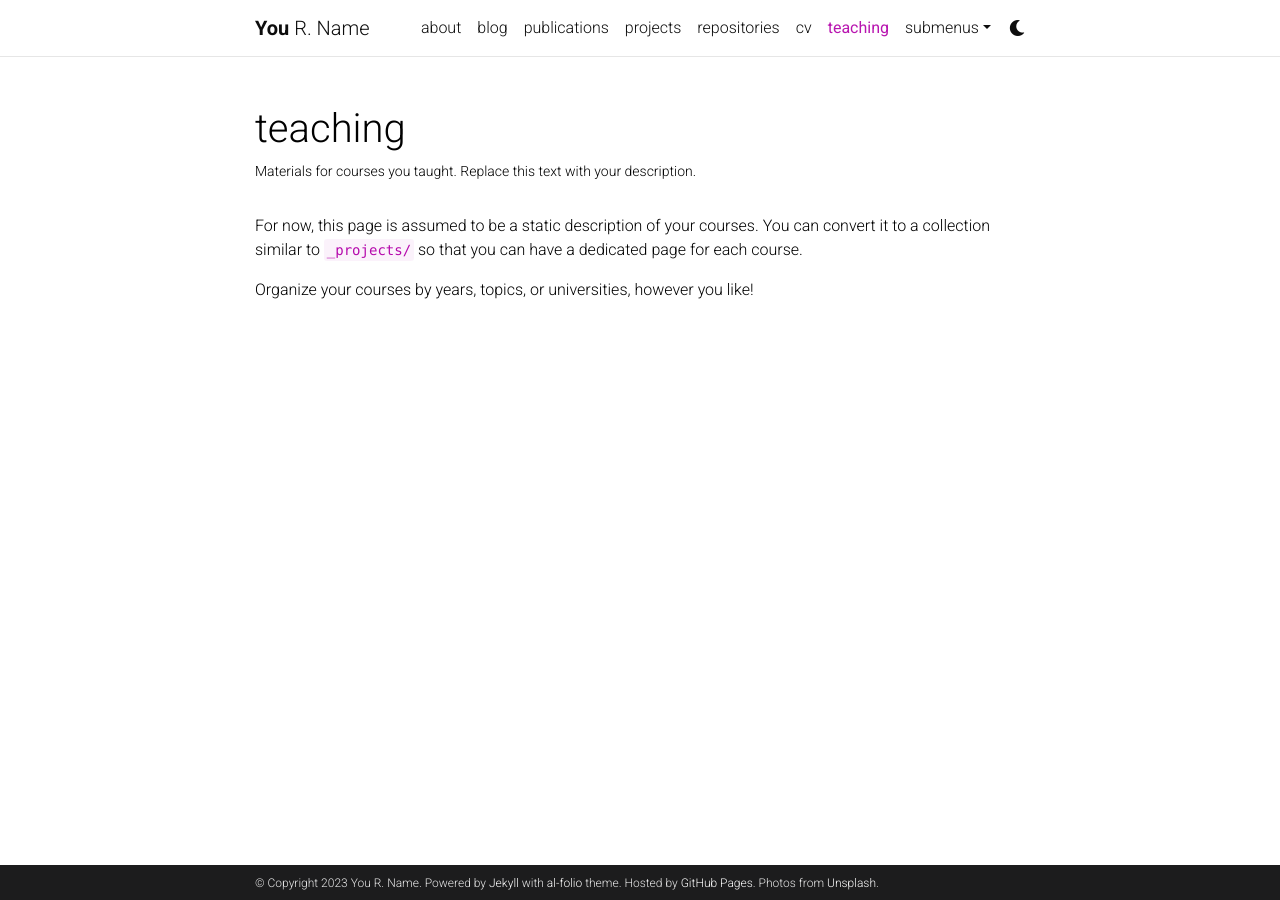
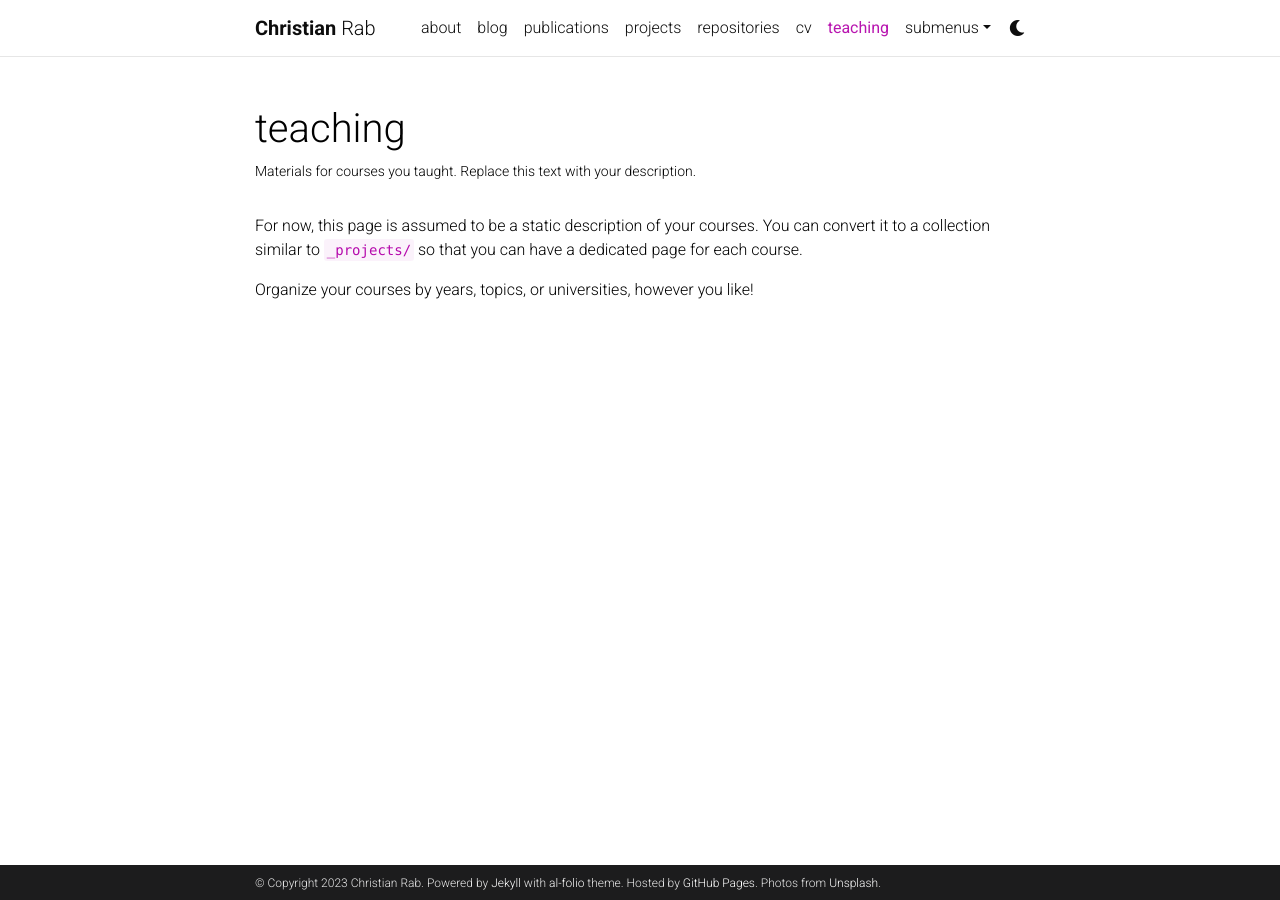
Before and after one commit to chrab/chrab.github.io, a Jekyll site: the page built from _pages/teaching.md, in a window 1280 px wide. Built offline with Jekyll 4.4.1, drawn with Linux system fonts in a browser that asks for light colours; comment, search, counter and statistics services are not loaded; a style sheet for code colours, icons or effects is not loaded.

Commit message:
Update _config.yml

```diff
--- a/_config.yml
+++ b/_config.yml
@@ -3,10 +3,10 @@
 # -----------------------------------------------------------------------------
 
 title: blank # the website title (if blank, full name will be used instead)
-first_name: You
-middle_name: R.
-last_name: Name
-email: you@example.com
+first_name: Christian
+middle_name:
+last_name: Rab
+email: rab@mpe.mpg.de
 description: > # the ">" symbol means to ignore newlines until "footer_text:"
   A simple, whitespace theme for academics. Based on [*folio](https://github.com/bogoli/-folio) design.
 footer_text: >
@@ -18,8 +18,8 @@
 lang: en # the language of your site (for example: en, fr, cn, ru, etc.)
 icon: ⚛️  # the emoji used as the favicon (alternatively, provide image name in /assets/img/)
 
-url: https://alshedivat.github.io # the base hostname & protocol for your site
-baseurl: /al-folio # the subpath of your site, e.g. /blog/
+url: https://chrab.github.io # the base hostname & protocol for your site
+baseurl:  # the subpath of your site, e.g. /blog/
 last_updated: false # set to true if you want to display last updated in the footer
 impressum_path:  # set to path to include impressum link in the footer, use the same path as permalink in a page, helps to conform with EU GDPR
 
```
